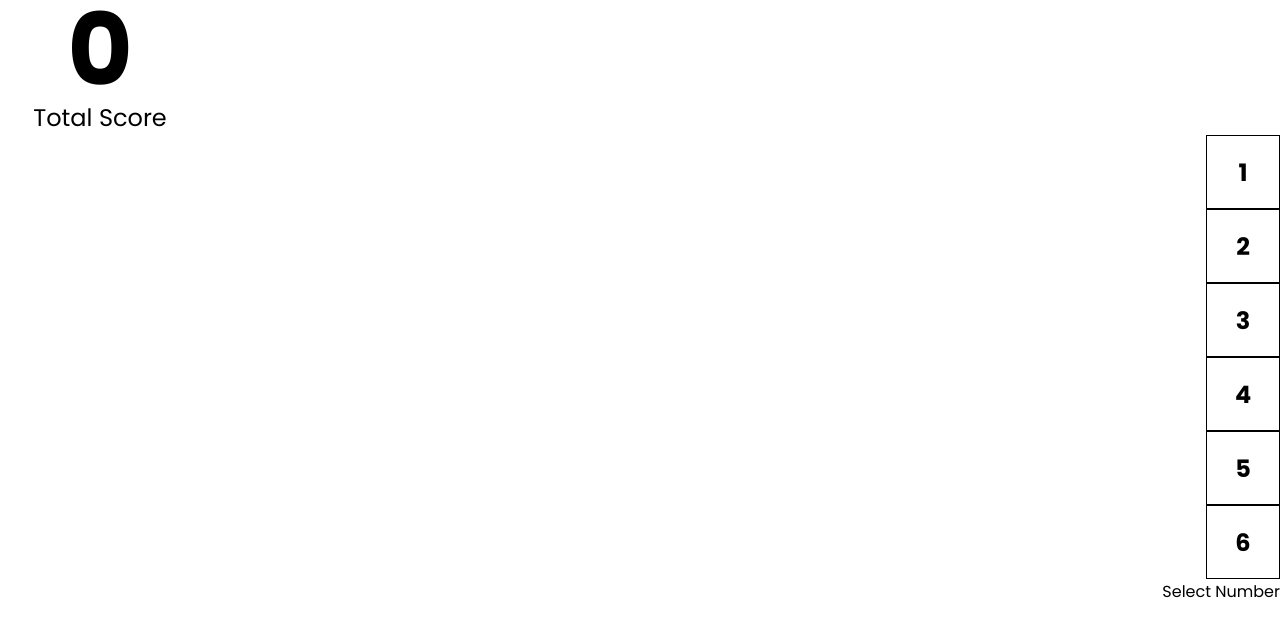
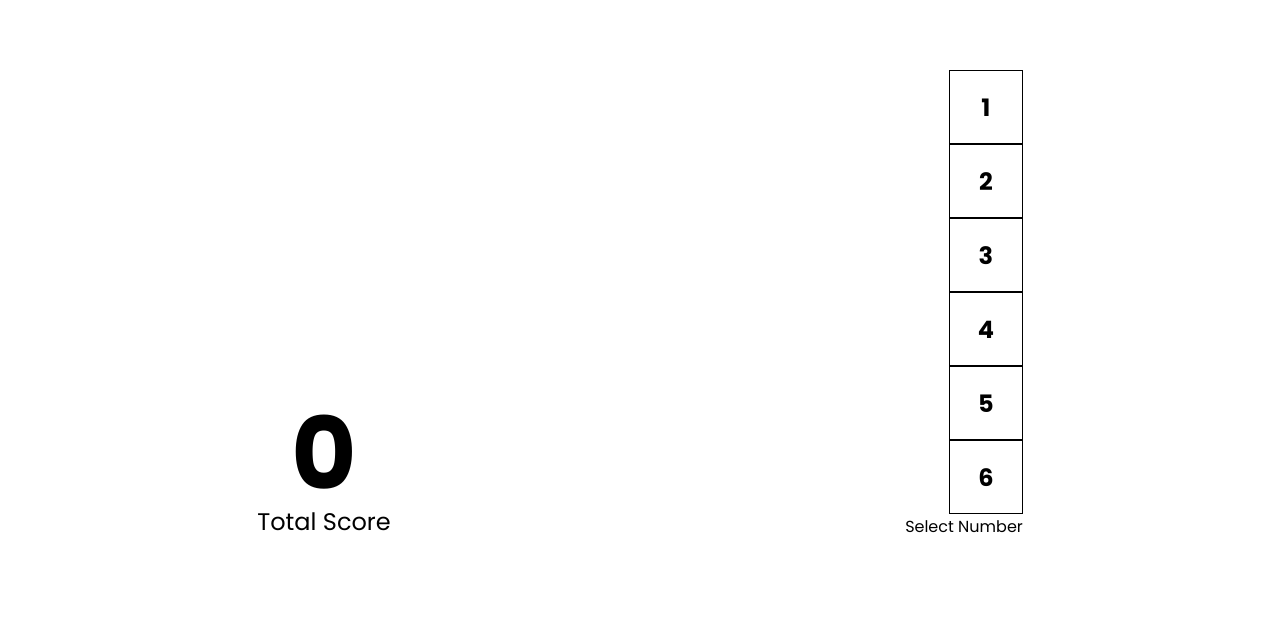
Before and after one commit to HossainRafi/DiceGame, a React (Vite) app: page / in a window 1280 px wide. Shown: the top 636 px of the page. Built offline with nearby package versions, Linux system fonts and the light colour scheme.

Commit message:
maincontainer

```diff
--- a/src/components/GamePlay.jsx
+++ b/src/components/GamePlay.jsx
@@ -1,13 +1,34 @@
 import NumberSelector from "./NumberSelector";
+import styled from "styled-components";
 import TotalScore from "./TotalScore";
 
 const GamePlay = () => {
   return (
-    <main>
-      <TotalScore/>
-      <NumberSelector/>
-    </main>
+    <MainContainer>
+      <div className="top_section">
+        <TotalScore />
+        <NumberSelector />
+      </div>
+    </MainContainer>
   );
 };
 
 export default GamePlay;
+
+const MainContainer = styled.main`
+  padding-top: 70px;
+  .top_section {
+    display: flex;
+    justify-content: space-around;
+    align-items: end;
+  }
+  .btns {
+    margin-top: 40px;
+    gap: 10px;
+    display: flex;
+    flex-direction: column;
+    align-items: center;
+    justify-content: center;
+    gap: 10px;
+  }
+`;
```
